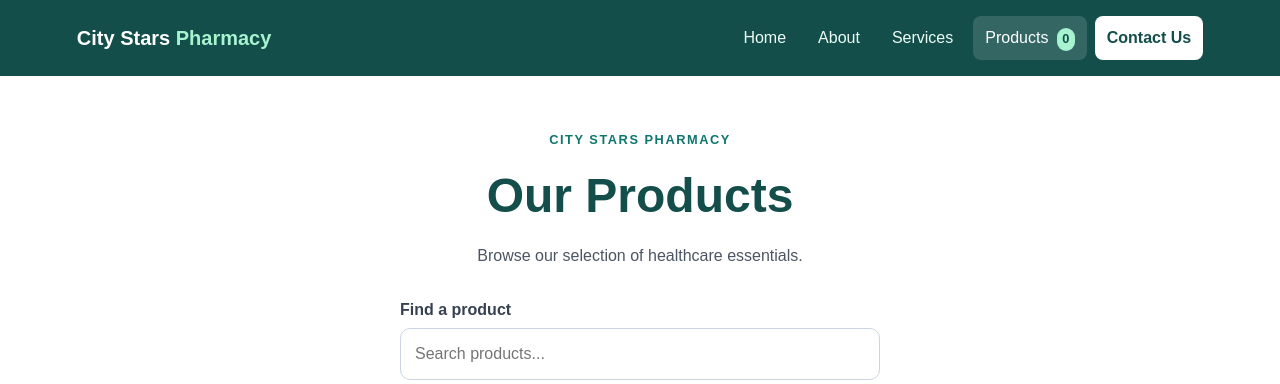
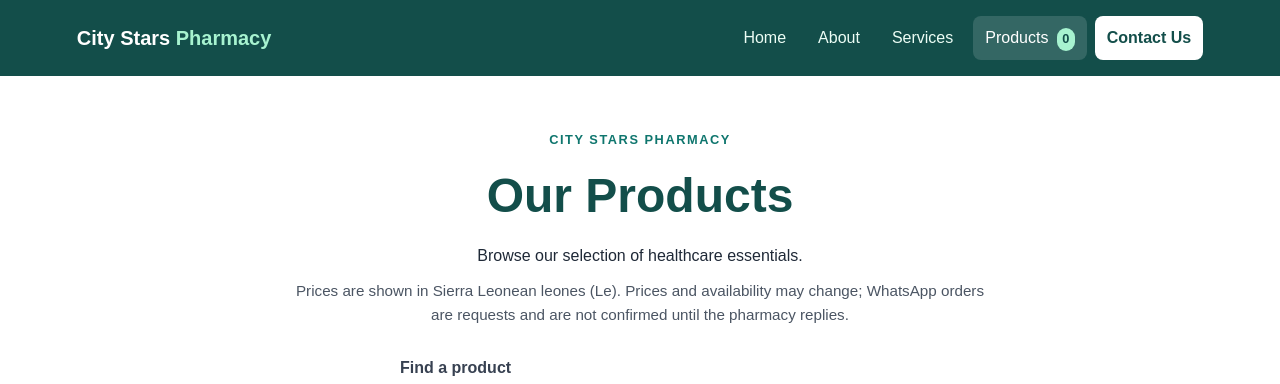
Before and after one commit to bahchernor884-ctrl/pharmacy-site, a plain HTML site: page product.html in a window 1280 px wide. Shown: the top 384 px of the page. Drawn offline with Linux system fonts and the light colour scheme.

Commit message:
fix the product page

```diff
--- a/css/style.css
+++ b/css/style.css
@@ -394,6 +394,13 @@ main {
 
 .product-heading > p:last-child {
     color: #4b5563;
+}
+
+.product-notice {
+    max-width: 700px;
+    margin: 10px auto 0;
+    color: #4b5563;
+    font-size: 0.95rem;
 }
 
 .product-search {
--- a/product.html
+++ b/product.html
@@ -107,6 +107,10 @@
       <p class="product-label">City Stars Pharmacy</p>
       <h1>Our Products</h1>
       <p>Browse our selection of healthcare essentials.</p>
+      <p class="product-notice">
+        Prices are shown in Sierra Leonean leones (Le). Prices and availability may change;
+        WhatsApp orders are requests and are not confirmed until the pharmacy replies.
+      </p>
     </div>
 
     <div class="product-search">
```
